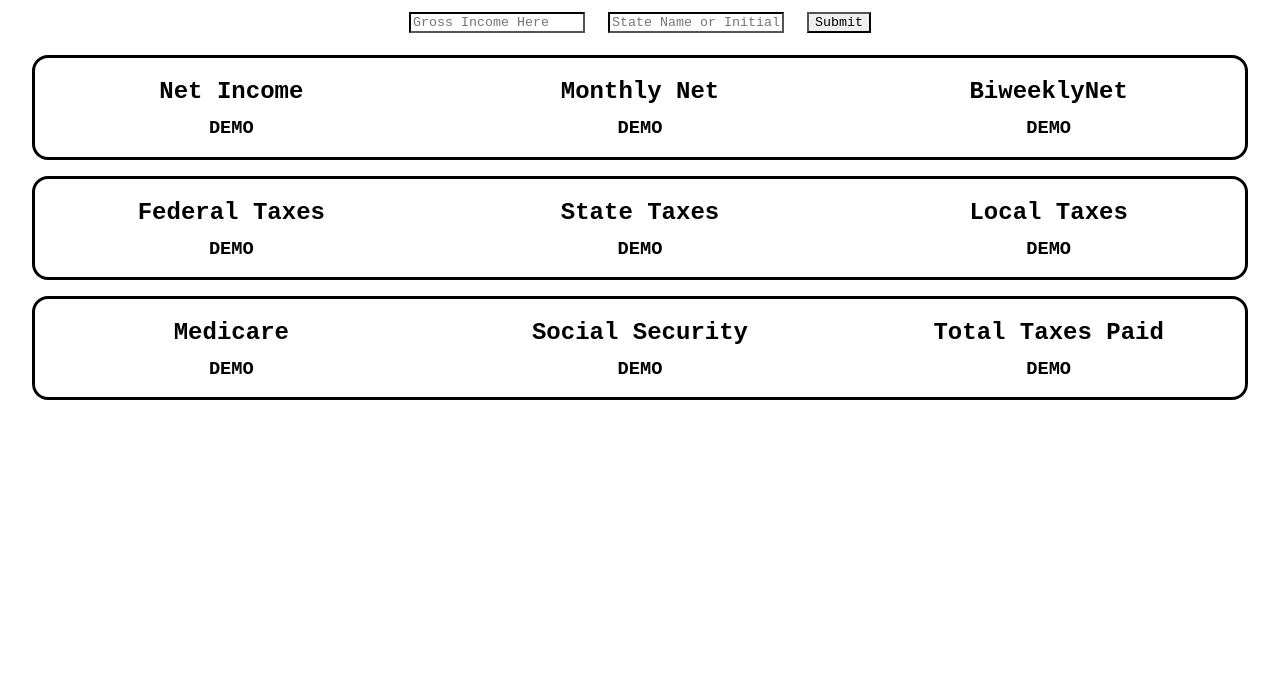
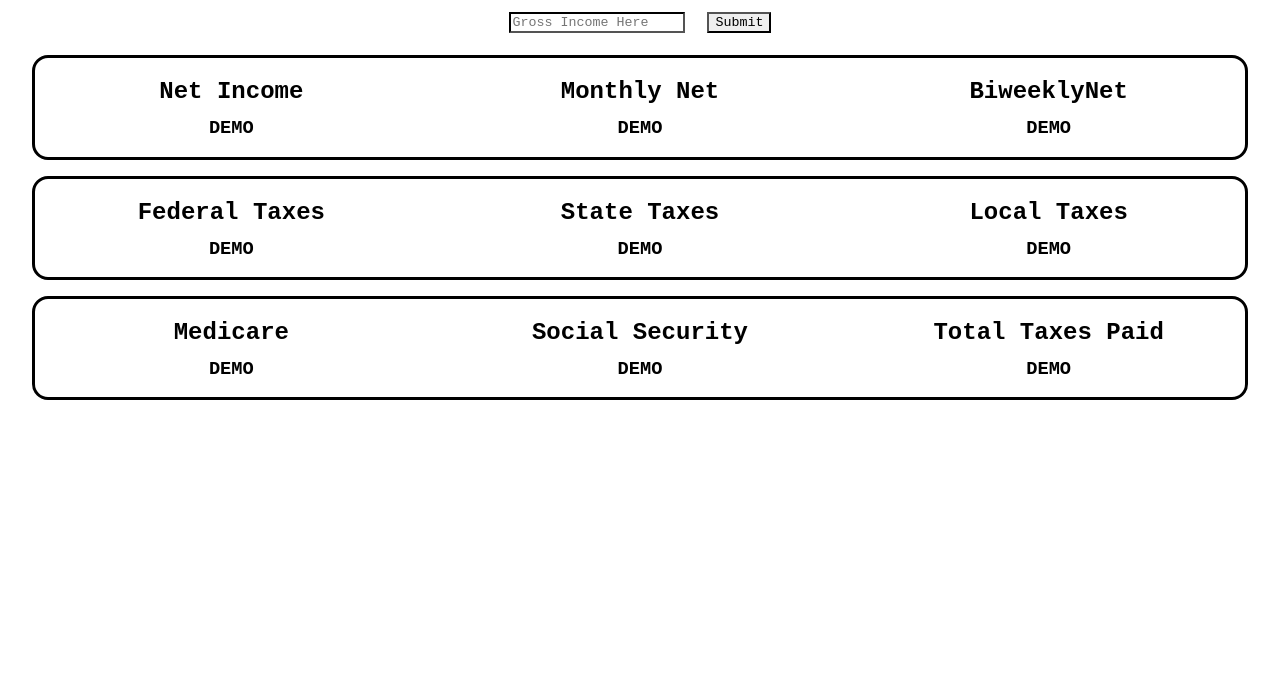
Before and after one commit to Perez-Thomas/Paystub-Calculator, a plain HTML site: page index.html in a window 1280 px wide. Shown: the part 117-800 px from the top of the page. Drawn offline with Linux system fonts and the light colour scheme.

Commit message:
Update index.html

```diff
--- a/index.html
+++ b/index.html
@@ -15,7 +15,7 @@
 
     <div>
         <input class="grossIncome" id="myText" type="text" placeholder="Gross Income Here">
-        <input class="grossIncome" id="myState" type="text" placeholder="State Name or Initials">
+<!--         <input class="grossIncome" id="myState" type="text" placeholder="State Name or Initials"> -->
         <!-- <a href="ny">New York</a>
 
                     <a href="al">Alabama</a>
```
